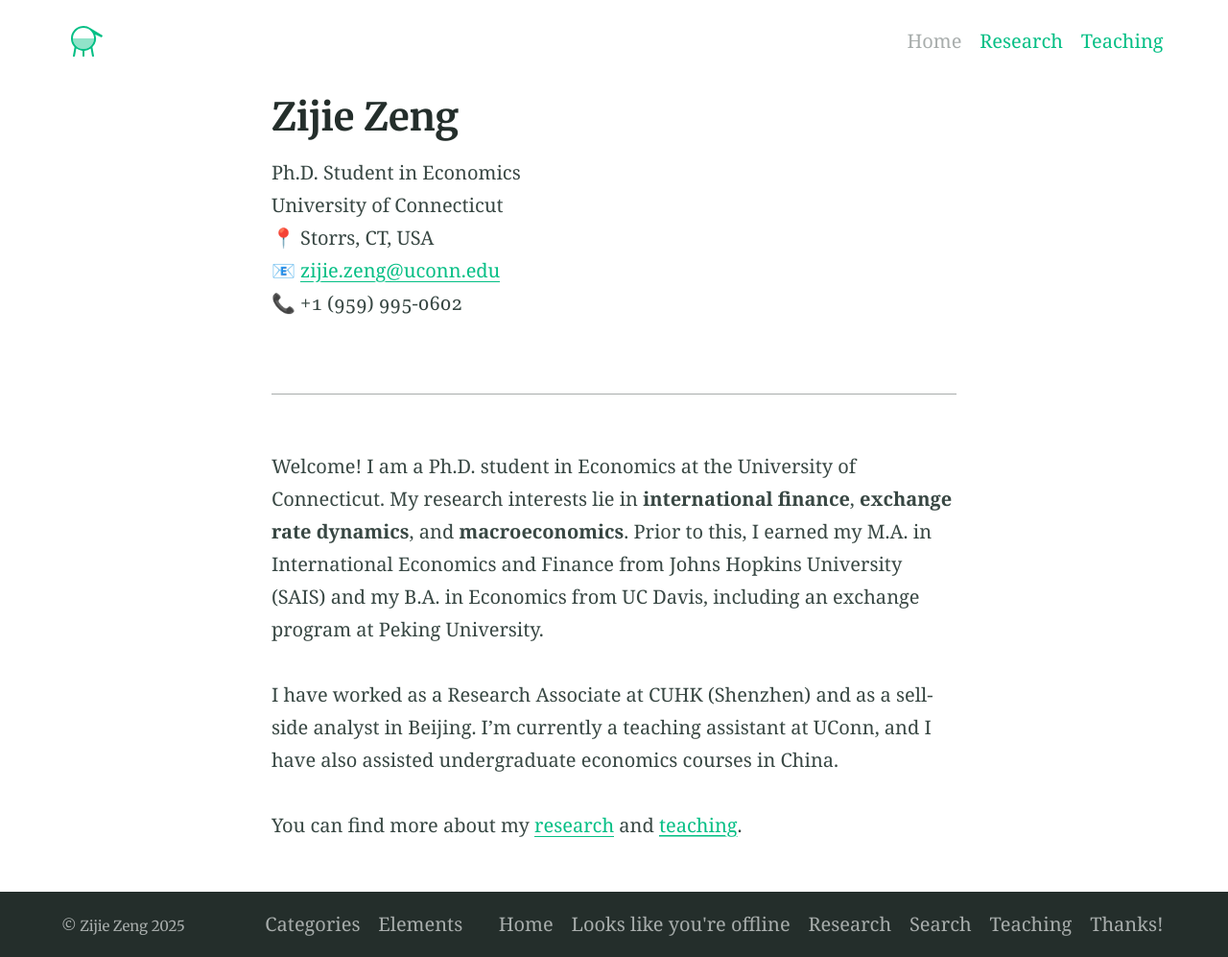
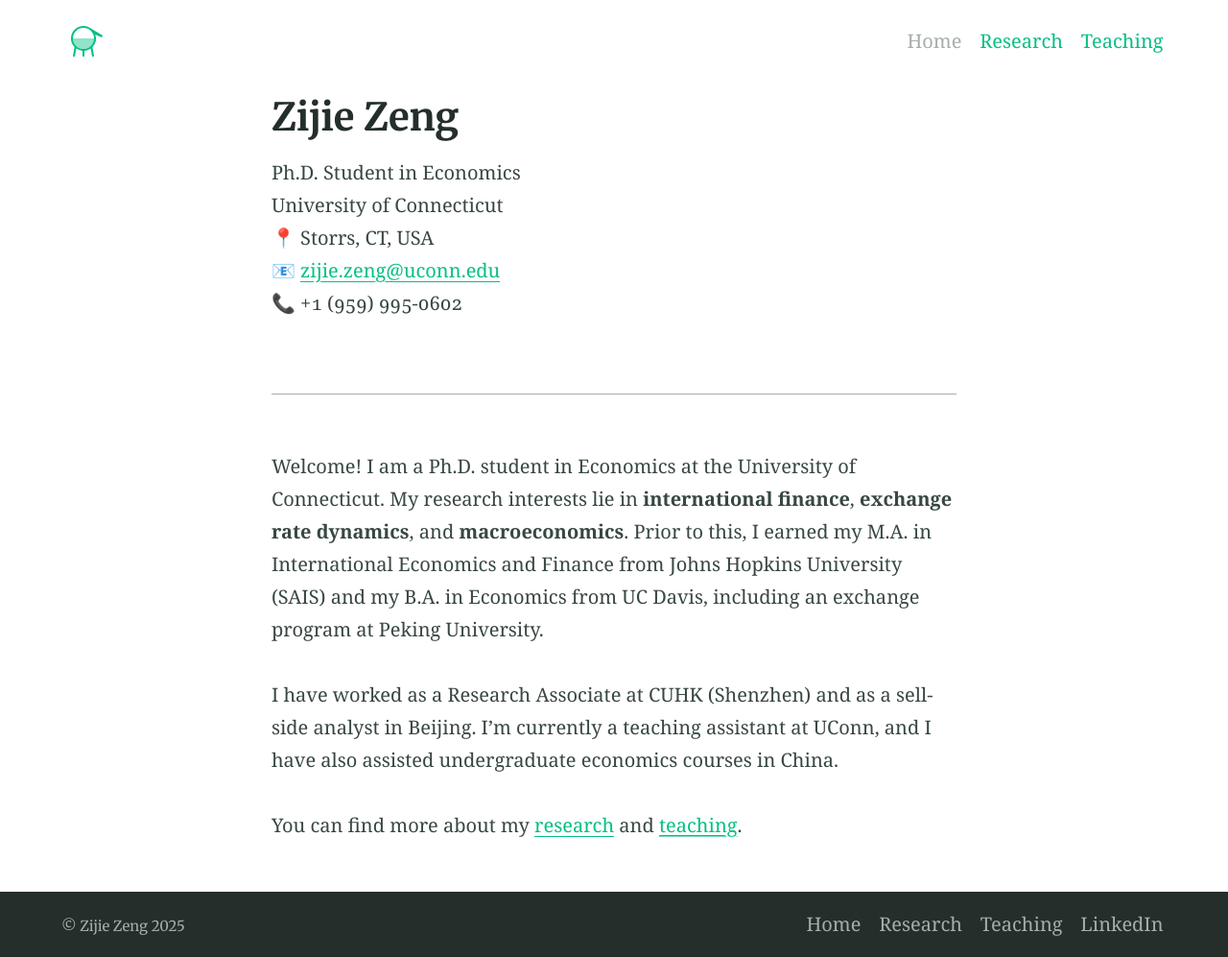
Before and after one commit to apezeng/apezeng.github.io, a Jekyll site: the page built from index.md, in a window 1280 px wide. Shown: the whole page at 96% size. Built offline with Jekyll 4.4.1, drawn with Linux system fonts in a browser that asks for light colours; some of the changed lines change nothing that is shown.

Commit message:
Update _config.yml

```diff
--- a/_config.yml
+++ b/_config.yml
@@ -141,6 +141,15 @@ navigation_header:
 #navigation_footer:
 #- title: Created by David Darnes
   #url: https://darn.es
+navigation_footer:
+  - title: Home
+    url: /
+  - title: Research
+    url: /research/
+  - title: Teaching
+    url: /teaching/
+  - title: LinkedIn
+    url: https://www.linkedin.com/in/zijiezeng
 
 #social_links: # Appears in sidebar. Set the urls then uncomment and comment out as desired
  # Twitter: https://twitter.com/DavidDarnes
```
